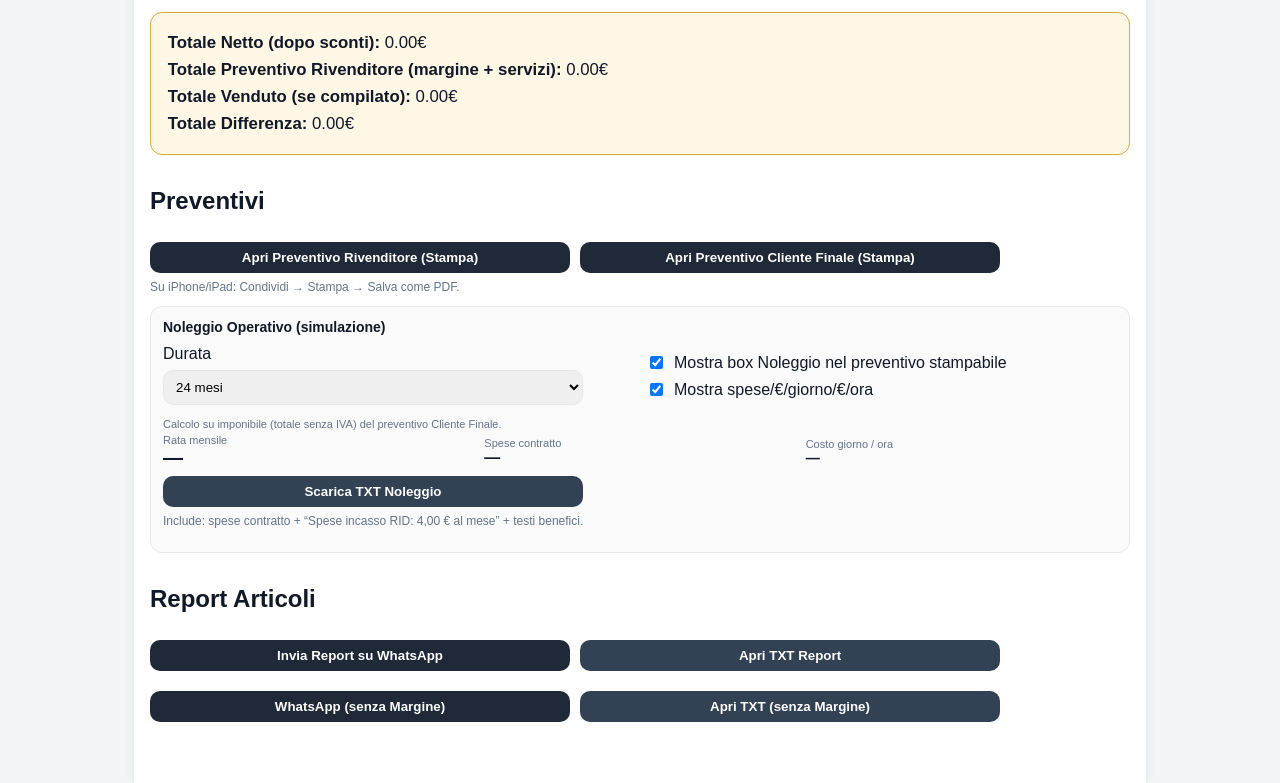
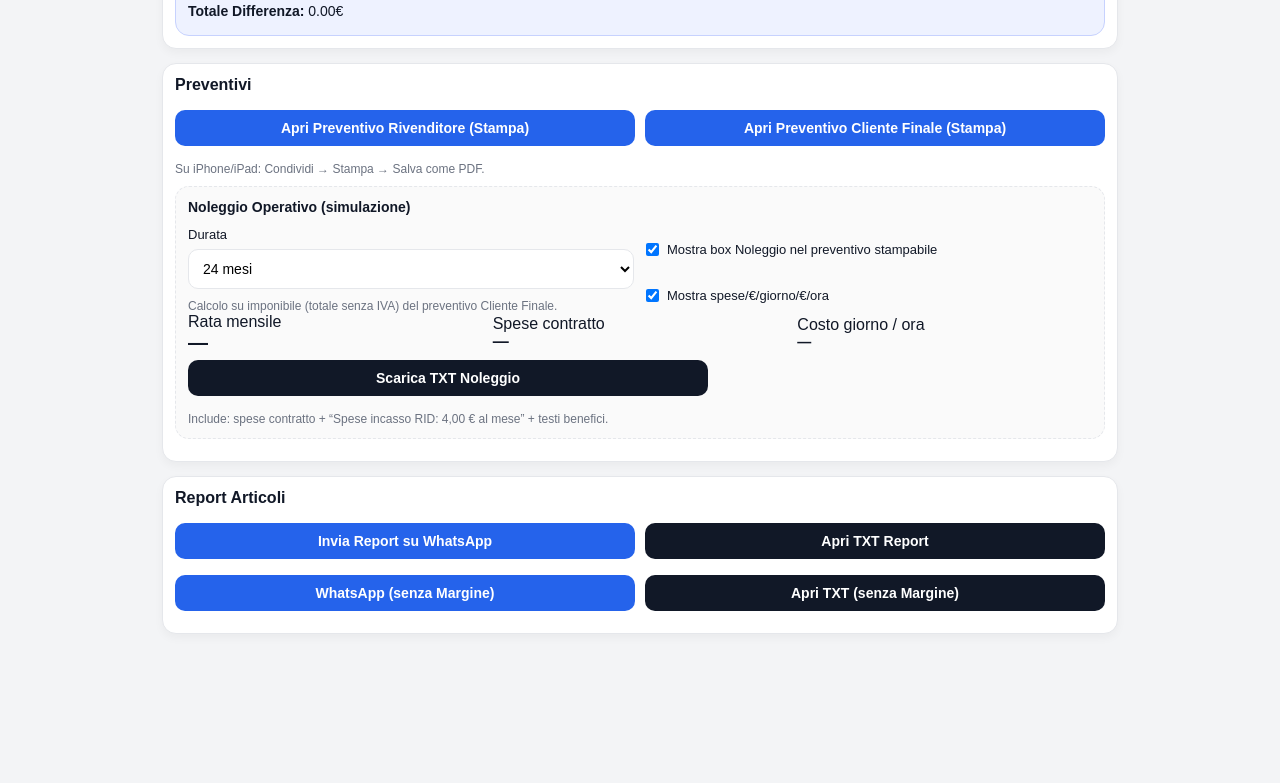
Before and after one commit to pezzaliapp/CSVXPressGold, a plain HTML site: page index.html in a window 1280 px wide. Shown: the part 918-1701 px from the top of the page. After the commit the page ends 1578 px from the top, so only its background shows below. Drawn offline with nearby package versions, Linux system fonts and the light colour scheme.

Commit message:
Update style.css

```diff
--- a/style.css
+++ b/style.css
@@ -1,157 +1,260 @@
 :root{
   --bg:#0b1220;
-  --gold:#d4af37;
-  --gold2:#b88b18;
   --card:#ffffff;
-  --muted:#64748b;
-  --btn:#1f2937;
-  --btn2:#0f172a;
+  --text:#111827;
+  --muted:#6b7280;
+  --primary:#2563eb;
+  --primary2:#1d4ed8;
+  --soft:#f3f4f6;
+  --line:#e5e7eb;
+  --danger:#b91c1c;
 }
 
-body {
+*{ box-sizing:border-box; }
+
+body{
   font-family: Arial, sans-serif;
   margin: 0;
   padding: 0;
-  background-color: #f3f4f6;
-  color: #111827;
+  background: var(--soft);
+  color: var(--text);
 }
 
-header {
-  background: linear-gradient(90deg, var(--bg), #111827);
+header{
+  background: var(--bg);
   color: white;
-  padding: 1em;
+  padding: 14px 12px;
   text-align: center;
-  border-bottom: 3px solid var(--gold);
 }
 
-.logo-container {
-  display: flex;
-  align-items: center;
-  justify-content: center;
+.logo-container{
+  display:flex;
+  align-items:center;
+  justify-content:center;
   gap: 12px;
 }
 
-.logo {
+.logo{
   height: 44px;
   width: 44px;
   border-radius: 10px;
-  border: 1px solid rgba(255,255,255,.15);
 }
 
-.head-txt h1{ margin:0; font-size: 22px; }
-.sub{ color: rgba(255,255,255,.75); font-size: 12px; margin-top: 2px; }
-
-main {
-  padding: 1em;
-  max-width: 980px;
-  margin: auto;
-  background-color: var(--card);
-  box-shadow: 0px 0px 10px rgba(0,0,0,0.08);
+.head-txt h1{
+  margin:0;
+  font-size: 20px;
+  line-height: 1.1;
 }
 
-section { margin-bottom: 2em; }
-
-.hint{ color: var(--muted); font-size: 12px; margin-top: -6px; }
-.err{ color:#b91c1c; font-weight:bold; }
-
-.row{
-  display:flex;
-  gap:10px;
-  flex-wrap:wrap;
-  align-items:center;
+.sub{
+  font-size: 12px;
+  color: rgba(255,255,255,.8);
+  margin-top: 4px;
 }
 
-.check{
-  display:flex;
-  align-items:center;
-  gap:8px;
-  margin: 8px 0;
+main{
+  padding: 12px;
+  max-width: 980px;
+  margin: 0 auto;
 }
 
-.panel{
-  border:1px solid #e5e7eb;
-  padding:12px;
-  border-radius:12px;
-  background:#fafafa;
-  margin-bottom:12px;
+section{
+  margin-bottom: 14px;
+  background: var(--card);
+  border: 1px solid var(--line);
+  border-radius: 14px;
+  padding: 12px;
+  box-shadow: 0 4px 10px rgba(0,0,0,0.04);
 }
 
-.panel h3{
-  margin:0 0 10px 0;
+h2{
+  margin: 0 0 10px 0;
+  font-size: 16px;
+}
+
+h3{
+  margin: 0 0 10px 0;
   font-size: 14px;
 }
 
-.grid{
-  display:grid;
-  grid-template-columns: repeat(2, minmax(240px, 1fr));
-  gap:12px;
+.hint{
+  margin: 6px 0 0 0;
+  font-size: 12px;
+  color: var(--muted);
 }
 
-.mini{ font-size: 11px; color: var(--muted); margin-top: 4px; }
+.err{
+  margin-top: 8px;
+  color: var(--danger);
+  font-weight: 700;
+}
 
 input[type="file"],
 input[type="text"],
 input[type="number"],
 select,
-button {
-  display: block;
-  margin-top: 0.5em;
-  margin-bottom: 1em;
-  padding: 0.6em;
+button{
+  display:block;
+  margin-top: 6px;
+  margin-bottom: 10px;
+  padding: 10px;
   width: 100%;
-  max-width: 420px;
-  border:1px solid #e5e7eb;
-  border-radius:10px;
+  max-width: 520px;
+  border: 1px solid var(--line);
+  border-radius: 10px;
+  font-size: 14px;
+  background: white;
 }
 
-#articoli-table {
+label{
+  font-size: 13px;
+  color: var(--text);
+}
+
+.row{
+  display:flex;
+  gap: 10px;
+  flex-wrap: wrap;
+  align-items: center;
+}
+
+.row > *{
+  flex: 1;
+  min-width: 220px;
+}
+
+.check{
+  display:flex;
+  gap: 8px;
+  align-items: center;
+  font-size: 13px;
+  color: var(--text);
+}
+
+.check input{
+  width: auto;
+  margin: 0;
+}
+
+.checkline{
+  display:flex;
+  gap: 12px;
+  align-items: center;
+  flex-wrap: wrap;
+  margin-top: 8px;
+}
+
+.panel{
+  border: 1px dashed var(--line);
+  background: #fafafa;
+  padding: 12px;
+  border-radius: 14px;
+  margin: 10px 0;
+}
+
+.grid{
+  display:grid;
+  grid-template-columns: repeat(2, minmax(0,1fr));
+  gap: 12px;
+}
+
+.grid .mini{
+  font-size: 12px;
+  color: var(--muted);
+  margin-top: 4px;
+}
+
+button{
+  background: var(--primary);
+  color: white;
+  border: none;
+  cursor: pointer;
+  font-weight: 700;
+  transition: background-color .2s ease;
+}
+
+button:hover{
+  background: var(--primary2);
+}
+
+button.secondary{
+  background: #111827;
+}
+
+button.secondary:hover{
+  background: #0f172a;
+}
+
+/* TABELLA: wrapper scroll (fondamentale su iPhone) */
+#articoli-section{
+  overflow: hidden;
+}
+
+#articoli-table{
   width: 100%;
   border-collapse: collapse;
+  min-width: 980px; /* forza la scrollbar su schermi piccoli */
 }
 
 #articoli-table th,
-#articoli-table td {
-  padding: 0.5em;
+#articoli-table td{
+  padding: 8px 6px;
   text-align: center;
-  border: 1px solid #e5e7eb;
+  border: 1px solid var(--line);
+  font-size: 12px;
 }
 
 #articoli-table th{
-  background:#f9fafb;
+  background: #f9fafb;
+  position: sticky;
+  top: 0;
+  z-index: 1;
 }
 
-#articoli-table input[type="number"] {
-  width: 90px;
+#articoli-table input[type="number"]{
+  width: 92px;
   text-align: right;
+  padding: 8px 8px;
   margin: 0;
-  max-width: none;
 }
 
-button {
-  background: var(--btn);
-  color: white;
-  border: none;
-  cursor: pointer;
-  font-weight: bold;
-  transition: background-color 0.2s ease;
-  max-width: 420px;
+/* rende la tabella scrollabile */
+#articoli-section table{
+  display: block;
+  overflow-x: auto;
+  -webkit-overflow-scrolling: touch;
 }
 
-button:hover { background: var(--btn2); }
-
-button.secondary{
-  background: #334155;
-}
-button.secondary:hover{
-  background:#1f2937;
+/* Totali */
+#totaleGenerale{
+  background: #eef2ff;
+  border: 1px solid #c7d2fe;
+  padding: 12px;
+  border-radius: 14px;
+  font-size: 14px;
+  line-height: 1.6;
 }
 
-#totaleGenerale {
-  background: #fff7e6;
-  border: 1px solid var(--gold);
-  padding: 1em;
-  margin-bottom: 1em;
-  font-size: 1.05em;
-  line-height: 1.6;
-  border-radius: 12px;
+/* Mobile tweaks */
+@media (max-width: 720px){
+  .grid{
+    grid-template-columns: 1fr;
+  }
+  input[type="file"],
+  input[type="text"],
+  input[type="number"],
+  select,
+  button{
+    max-width: 100%;
+  }
+  .row > *{
+    min-width: 100%;
+  }
+  .logo{
+    height: 40px;
+    width: 40px;
+  }
+  .head-txt h1{
+    font-size: 18px;
+  }
 }
```
